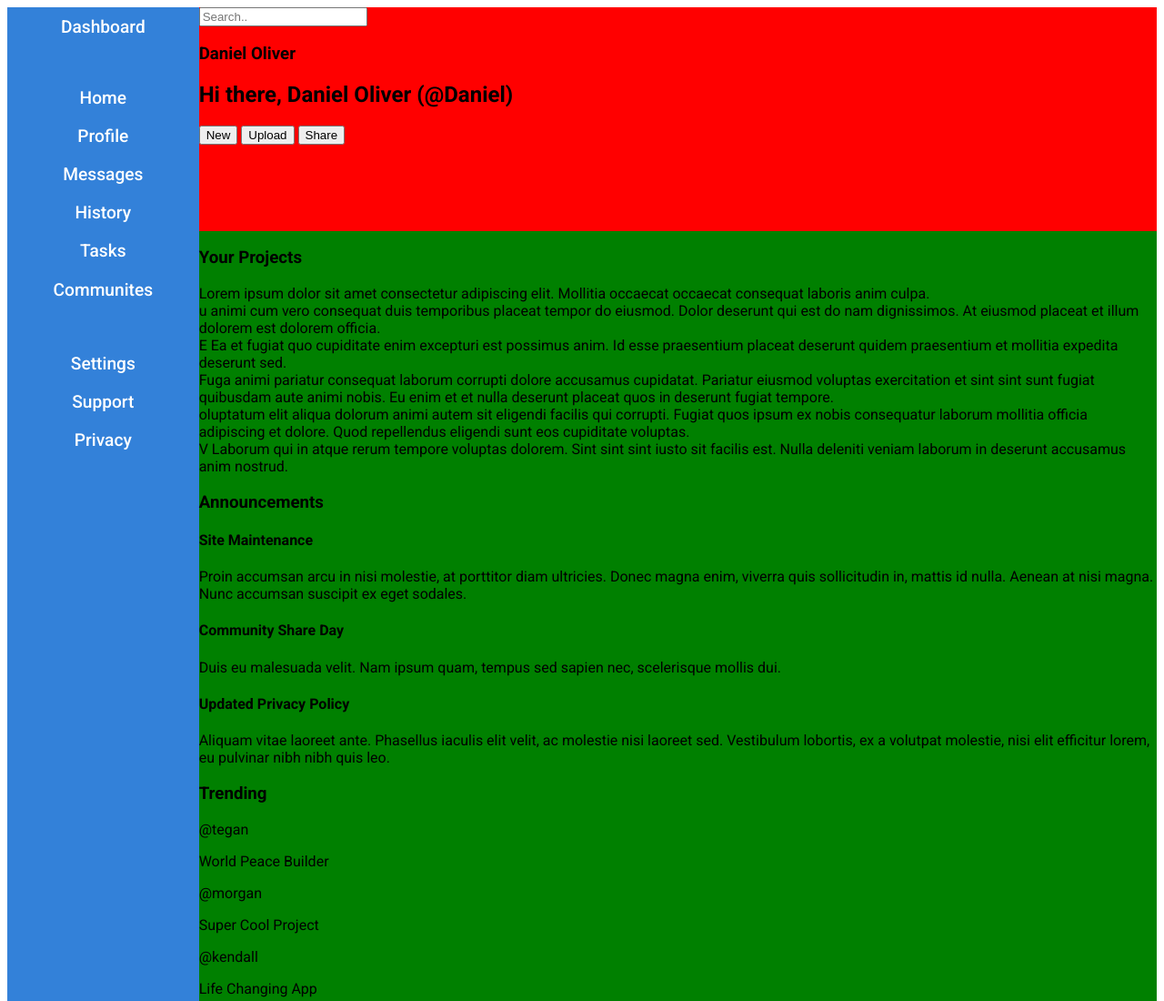
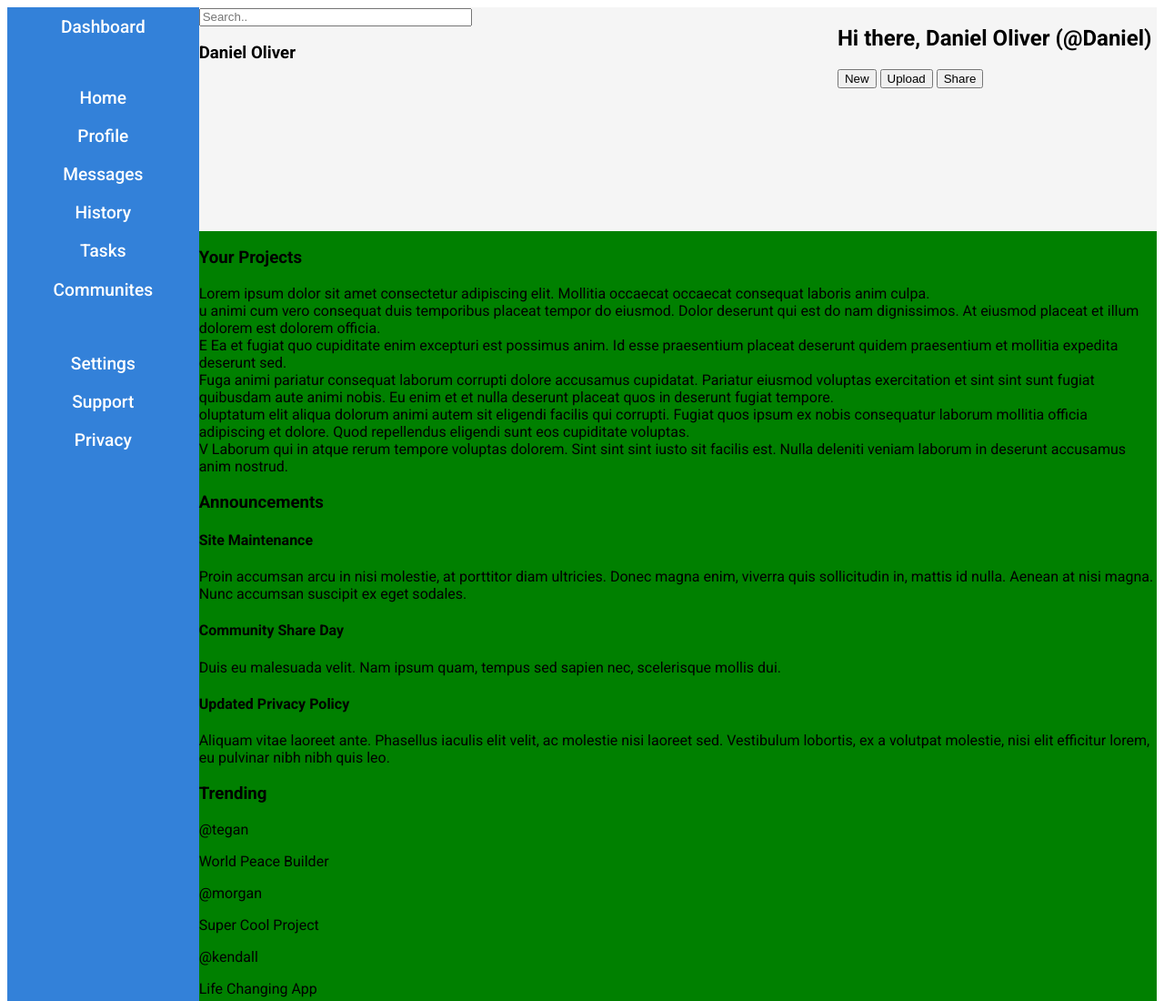
Before and after one commit to danoliver1987/admin-dashboard, a plain HTML site: page index.html in a window 1280 px wide. Shown: the top 1100 px of the page at 91% size. Drawn offline with Linux system fonts and the light colour scheme.

Commit message:
Start working on Header layout

```diff
--- a/index.html
+++ b/index.html
@@ -34,12 +34,16 @@
       </div>
 
       <div class="header">
+        <div class="header-one">
           <input type="text" placeholder="Search.." />
           <h3>Daniel Oliver</h3>
+        </div>
+        <div class="header-two">
           <h2>Hi there, Daniel Oliver (@Daniel)</h2>
           <button>New</button>
           <button>Upload</button>
           <button>Share</button>
+        </div>
       </div>
 
       <div class="your-projects">
--- a/styles.css
+++ b/styles.css
@@ -25,7 +25,13 @@ body {
 .header {
   grid-column: 2 / 3;
   grid-row: 1 / 2;
-  background-color: red;
+  background-color: whitesmoke;
+  display: grid;
+  grid-template-rows: 1fr 1fr;
+  grid-template-columns: 2fr 1fr;
+}
+
+.header-one {
 }
 
 .your-projects {
@@ -52,3 +58,9 @@ body {
   padding: 10px;
   box-sizing: border-box;
 }
+
+input {
+  height: 20px;
+  width: 300px;
+  box-sizing: border-box;
+}
```
Lines whose indentation alone changed are shown as unchanged.
